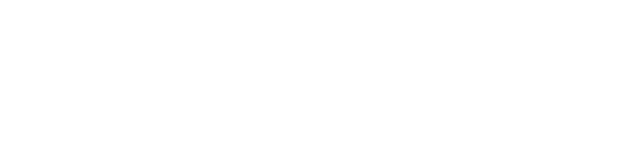
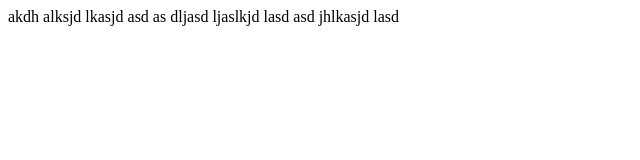
Before and after one commit to Alecto/___test-git-repo, a plain HTML site: page index2.html in a window 1280 px wide. Shown: the whole page, without its empty margins (0-640 px from the left). Drawn offline with Linux system fonts and the light colour scheme.

Commit message:
Update index2.html

```diff
--- a/index2.html
+++ b/index2.html
@@ -9,6 +9,10 @@
 
 <body>
 
+  akdh alksjd lkasjd asd
+  as dljasd ljaslkjd lasd
+  asd jhlkasjd lasd
+
 </body>
 
 </html>
```
